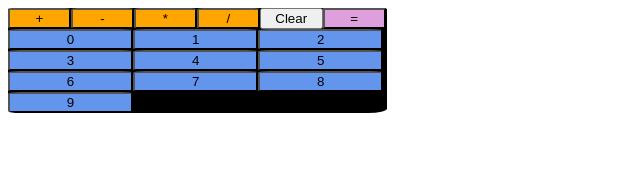
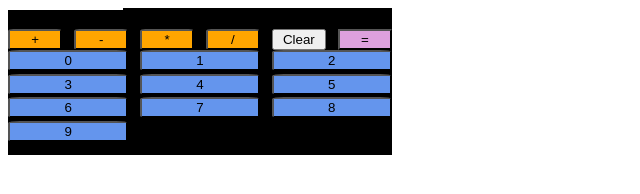
Before and after one commit to elliohip/SYcalculator-project, a plain HTML site: page index.html in a window 1280 px wide. Shown: the whole page, without its empty margins (0-640 px from the left). Drawn offline with Linux system fonts and the light colour scheme.

Commit message:
fixed style problems

```diff
--- a/script.js
+++ b/script.js
@@ -1,4 +1,6 @@
 const DISPLAY = document.getElementById("main-d");
+
+DISPLAY.style.color = "white";
 
 const OPERATORS = ['/', '*', '-', '+', '^']
 
--- a/style.css
+++ b/style.css
@@ -1,19 +1,25 @@
 .numbers#nums {
     display: grid;
-    grid-template-columns: 33% 33% 33%;
-    width: 30%;
+    grid-template-columns: 1fr 1fr 1fr;
+
+    grid-template-rows: 1fr 1fr 1fr 1fr;
+
+    height: fit-content;
+    gap: 3%;
     background-color: black;
     border-bottom-left-radius: 5%;
     border-bottom-right-radius: 5%;
+
+
 }
 
 .operators {
     display: grid;
-    width: 30%;
-    grid-template-columns: repeat(6, 16.6%);
+    grid-template-columns: repeat(6, 1fr);
     background-color: black;
     border-top-left-radius: 5%;
     border-top-right-radius: 5%;
+    gap: 3%;
 }
 
 .op {
@@ -24,5 +30,13 @@
 .display {
     width: 30%;
     height: 10%;
+    background-color: white;
+}
 
+.body {
+    width: clamp(300px, 30vw, 600px);
+    display: grid;
+    grid-template-rows: 1fr 1fr 5fr;
+    grid-template-columns: 1fr;
+    background-color: black;
 }
```
